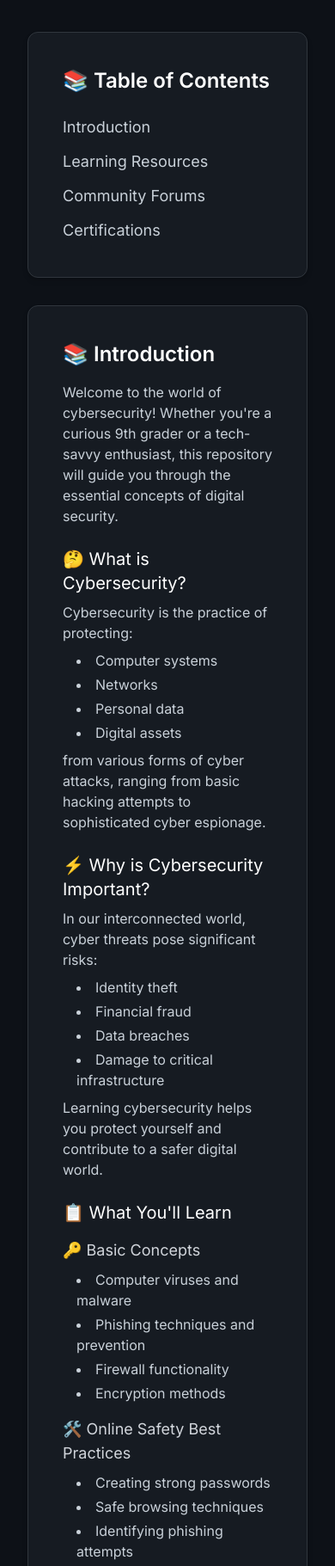
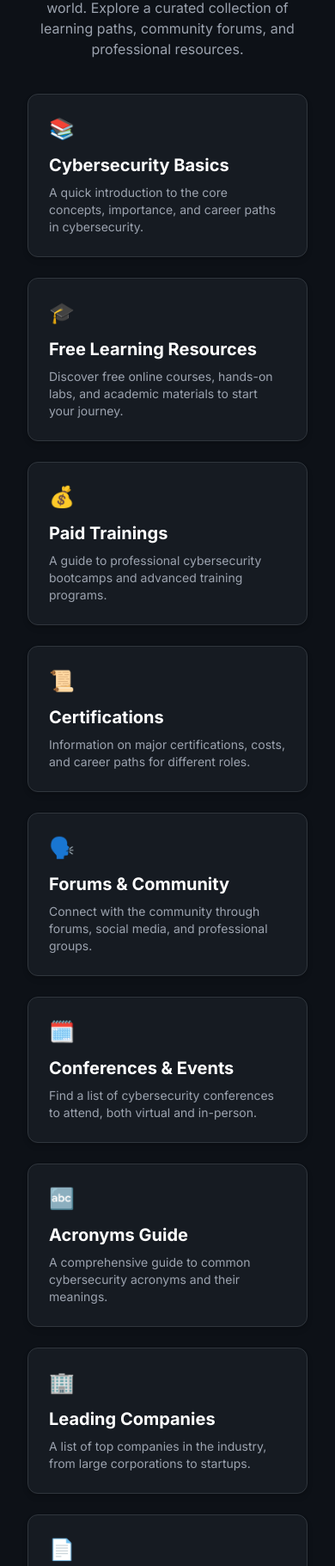
Before and after one commit to ezekielologunde/Cybersecurity, a plain HTML site: page index.html in a window 390 px wide. Shown: the part 179-2000 px from the top of the page at 86% size. Drawn offline with nearby package versions, Linux system fonts and the light colour scheme.

Commit message:
Update index.html

```diff
--- a/index.html
+++ b/index.html
@@ -3,10 +3,11 @@
 <head>
     <meta charset="UTF-8">
     <meta name="viewport" content="width=device-width, initial-scale=1.0">
-    <title>🛡️ Cybersecurity Basics</title>
+    <title>🛡️ Cybersecurity Resources Hub</title>
     <script src="https://cdn.tailwindcss.com"></script>
     <link href="https://fonts.googleapis.com/css2?family=Inter:wght@400;600;700&display=swap" rel="stylesheet">
     <style>
+        /* Base styles from the original file, slightly updated for cohesion */
         body {
             font-family: 'Inter', sans-serif;
             background-color: #0d1117; /* GitHub-like dark background */
@@ -17,161 +18,184 @@
             max-width: 900px;
             padding: 2rem;
         }
+
+        /* New custom styling for animated cards */
+        .card-link {
+            transition: transform 0.3s ease, box-shadow 0.3s ease;
+            display: block;
+            border-radius: 12px;
+            text-decoration: none;
+            overflow: hidden; /* To contain the glow animation */
+            position: relative;
+            background-color: #161b22;
+            border: 1px solid #30363d;
+            box-shadow: 0 4px 6px rgba(0, 0, 0, 0.1), 0 1px 3px rgba(0, 0, 0, 0.08);
+        }
+
+        /* Hover effects for the cards */
+        .card-link:hover {
+            transform: translateY(-5px);
+            box-shadow: 0 10px 15px rgba(0, 0, 0, 0.2), 0 4px 6px rgba(0, 0, 0, 0.1);
+        }
+
+        /* Animation for the card glow effect on hover */
+        .card-link::before {
+            content: '';
+            position: absolute;
+            top: 50%;
+            left: 50%;
+            width: 150%;
+            height: 150%;
+            background: radial-gradient(circle, #58a6ff40 0%, transparent 70%);
+            opacity: 0;
+            transform: translate(-50%, -50%) scale(0.5);
+            transition: opacity 0.3s ease, transform 0.3s ease;
+            z-index: 0;
+        }
+        .card-link:hover::before {
+            opacity: 1;
+            transform: translate(-50%, -50%) scale(1);
+        }
+
+        /* Ensure content is above the glow animation */
+        .card-content {
+            position: relative;
+            z-index: 1;
+        }
+
+        /* Styles for the "Contributing" and "Disclaimer" cards to keep original look */
         .section-card {
-            background-color: #161b22; /* Slightly lighter dark card background */
+            background-color: #161b22;
             border: 1px solid #30363d;
             border-radius: 12px;
             padding: 2.5rem;
             margin-bottom: 2rem;
             box-shadow: 0 4px 6px rgba(0, 0, 0, 0.1), 0 1px 3px rgba(0, 0, 0, 0.08);
         }
-        h1, h2 {
-            font-weight: 700;
-        }
-        a {
-            color: #58a6ff;
-            text-decoration: none;
-            transition: color 0.2s ease-in-out;
-        }
-        a:hover {
-            color: #79c0ff;
-        }
     </style>
 </head>
 <body class="antialiased">
     <div class="container mx-auto">
-        <!-- Header -->
+        <!-- Header Section -->
         <header class="text-center py-10 md:py-16">
             <h1 class="text-3xl md:text-5xl font-bold text-white mb-2">
-                🛡️ Cybersecurity Basics Repository
+                🛡️ Cybersecurity Resources Hub
             </h1>
-            <p class="text-md md:text-lg text-gray-400">Your guide to a safer digital world.</p>
+            <p class="text-md md:text-lg text-gray-400">
+                Your one-stop guide to a safer digital world. Explore a curated collection of learning paths, community forums, and professional resources.
+            </p>
         </header>
 
-        <!-- Table of Contents -->
-        <div class="section-card" id="toc">
-            <h2 class="text-2xl font-semibold mb-6 text-white">📚 Table of Contents</h2>
-            <ul class="space-y-3 md:space-y-4 text-lg">
-                <li><a href="#introduction">Introduction</a></li>
-                <li><a href="#learning-resources">Learning Resources</a></li>
-                <li><a href="#community-forums">Community Forums</a></li>
-                <li><a href="#certifications">Certifications</a></li>
-            </ul>
-        </div>
+        <!-- Main Content Grid - Links to all other files -->
+        <main class="grid grid-cols-1 md:grid-cols-2 gap-6 md:gap-8 mb-8">
 
-        <!-- Main Content Sections -->
-        <main class="space-y-8">
-            <!-- Introduction Section -->
-            <section id="introduction" class="section-card">
-                <h2 class="text-2xl font-semibold mb-4 text-white">📚 Introduction</h2>
-                <p>Welcome to the world of cybersecurity! Whether you're a curious 9th grader or a tech-savvy enthusiast, this repository will guide you through the essential concepts of digital security.</p>
+            <!-- Card for Cybersecurity Basics (original content) -->
+            <a href="index.html" class="card-link">
+                <div class="card-content p-6 flex flex-col items-start h-full">
+                    <div class="text-2xl mb-3">📚</div>
+                    <h2 class="text-xl font-bold text-white mb-2">Cybersecurity Basics</h2>
+                    <p class="text-sm text-gray-400">
+                        A quick introduction to the core concepts, importance, and career paths in cybersecurity.
+                    </p>
+                </div>
+            </a>
 
-                <h3 class="text-xl font-medium mt-6 mb-2 text-white">🤔 What is Cybersecurity?</h3>
-                <p>Cybersecurity is the practice of protecting:</p>
-                <ul class="list-disc list-inside mt-2 ml-4 space-y-1">
-                    <li>Computer systems</li>
-                    <li>Networks</li>
-                    <li>Personal data</li>
-                    <li>Digital assets</li>
-                </ul>
-                <p class="mt-2">from various forms of cyber attacks, ranging from basic hacking attempts to sophisticated cyber espionage.</p>
+            <!-- Card for Free Learning Resources -->
+            <a href="Resources.html" class="card-link">
+                <div class="card-content p-6 flex flex-col items-start h-full">
+                    <div class="text-2xl mb-3">🎓</div>
+                    <h2 class="text-xl font-bold text-white mb-2">Free Learning Resources</h2>
+                    <p class="text-sm text-gray-400">
+                        Discover free online courses, hands-on labs, and academic materials to start your journey.
+                    </p>
+                </div>
+            </a>
 
-                <h3 class="text-xl font-medium mt-6 mb-2 text-white">⚡ Why is Cybersecurity Important?</h3>
-                <p>In our interconnected world, cyber threats pose significant risks:</p>
-                <ul class="list-disc list-inside mt-2 ml-4 space-y-1">
-                    <li>Identity theft</li>
-                    <li>Financial fraud</li>
-                    <li>Data breaches</li>
-                    <li>Damage to critical infrastructure</li>
-                </ul>
-                <p class="mt-2">Learning cybersecurity helps you protect yourself and contribute to a safer digital world.</p>
+            <!-- Card for Paid Trainings -->
+            <a href="Paid Trainings.html" class="card-link">
+                <div class="card-content p-6 flex flex-col items-start h-full">
+                    <div class="text-2xl mb-3">💰</div>
+                    <h2 class="text-xl font-bold text-white mb-2">Paid Trainings</h2>
+                    <p class="text-sm text-gray-400">
+                        A guide to professional cybersecurity bootcamps and advanced training programs.
+                    </p>
+                </div>
+            </a>
 
-                <h3 class="text-xl font-medium mt-6 mb-2 text-white">📋 What You'll Learn</h3>
-                <h4 class="text-lg font-normal mt-4 mb-2 text-gray-300">🔑 Basic Concepts</h4>
-                <ul class="list-disc list-inside ml-4 space-y-1">
-                    <li>Computer viruses and malware</li>
-                    <li>Phishing techniques and prevention</li>
-                    <li>Firewall functionality</li>
-                    <li>Encryption methods</li>
-                </ul>
+            <!-- Card for Certifications -->
+            <a href="Certifications.html" class="card-link">
+                <div class="card-content p-6 flex flex-col items-start h-full">
+                    <div class="text-2xl mb-3">📜</div>
+                    <h2 class="text-xl font-bold text-white mb-2">Certifications</h2>
+                    <p class="text-sm text-gray-400">
+                        Information on major certifications, costs, and career paths for different roles.
+                    </p>
+                </div>
+            </a>
 
-                <h4 class="text-lg font-normal mt-4 mb-2 text-gray-300">🛠️ Online Safety Best Practices</h4>
-                <ul class="list-disc list-inside ml-4 space-y-1">
-                    <li>Creating strong passwords</li>
-                    <li>Safe browsing techniques</li>
-                    <li>Identifying phishing attempts</li>
-                    <li>Device security measures</li>
-                </ul>
+            <!-- Card for Forums & Community -->
+            <a href="Forums & Community.html" class="card-link">
+                <div class="card-content p-6 flex flex-col items-start h-full">
+                    <div class="text-2xl mb-3">🗣️</div>
+                    <h2 class="text-xl font-bold text-white mb-2">Forums & Community</h2>
+                    <p class="text-sm text-gray-400">
+                        Connect with the community through forums, social media, and professional groups.
+                    </p>
+                </div>
+            </a>
 
-                <h4 class="text-lg font-normal mt-4 mb-2 text-gray-300">💼 Career Paths</h4>
-                <ul class="list-disc list-inside ml-4 space-y-1">
-                    <li>Cybersecurity Analyst</li>
-                    <li>Digital Forensics Analyst</li>
-                    <li>Information Security Consultant</li>
-                    <li>Ethical Hacker</li>
-                </ul>
-            </section>
+            <!-- Card for Conferences -->
+            <a href="Conferences.html" class="card-link">
+                <div class="card-content p-6 flex flex-col items-start h-full">
+                    <div class="text-2xl mb-3">🗓️</div>
+                    <h2 class="text-xl font-bold text-white mb-2">Conferences & Events</h2>
+                    <p class="text-sm text-gray-400">
+                        Find a list of cybersecurity conferences to attend, both virtual and in-person.
+                    </p>
+                </div>
+            </a>
 
-            <!-- Learning Resources Section -->
-            <section id="learning-resources" class="section-card">
-                <h2 class="text-2xl font-semibold mb-4 text-white">🎓 Learning Resources</h2>
+            <!-- Card for Acronyms -->
+            <a href="Acronyms.html" class="card-link">
+                <div class="card-content p-6 flex flex-col items-start h-full">
+                    <div class="text-2xl mb-3">🔤</div>
+                    <h2 class="text-xl font-bold text-white mb-2">Acronyms Guide</h2>
+                    <p class="text-sm text-gray-400">
+                        A comprehensive guide to common cybersecurity acronyms and their meanings.
+                    </p>
+                </div>
+            </a>
 
-                <h3 class="text-xl font-medium mt-6 mb-2 text-white">🏃‍♂️ Start Here</h3>
-                <p>Check out the <a href="#">Cybersecurity Roadmap</a> for a structured learning path.</p>
+            <!-- Card for Leading Companies -->
+            <a href="Leading Cybersecurity Companies.html" class="card-link">
+                <div class="card-content p-6 flex flex-col items-start h-full">
+                    <div class="text-2xl mb-3">🏢</div>
+                    <h2 class="text-xl font-bold text-white mb-2">Leading Companies</h2>
+                    <p class="text-sm text-gray-400">
+                        A list of top companies in the industry, from large corporations to startups.
+                    </p>
+                </div>
+            </a>
 
-                <h3 class="text-xl font-medium mt-6 mb-2 text-white">📚 Free Certification Paths</h3>
-                <ul class="list-disc list-inside ml-4 space-y-1">
-                    <li>TryHackMe - Cyber Security 101</li>
-                    <li>ISC2 Certified in Cybersecurity</li>
-                    <li>LetsDefend - Cybersecurity for Students</li>
-                    <li>Network Fundamentals</li>
-                    <li>Cybrary Career Paths</li>
-                </ul>
+            <!-- Card for the word document -->
+            <a href="FULL Cybersecurity Resources.docx" download class="card-link">
+                <div class="card-content p-6 flex flex-col items-start h-full">
+                    <div class="text-2xl mb-3">📄</div>
+                    <h2 class="text-xl font-bold text-white mb-2">Full Resource Document</h2>
+                    <p class="text-sm text-gray-400">
+                        Download the comprehensive resource document in Word format.
+                    </p>
+                </div>
+            </a>
 
-                <h3 class="text-xl font-medium mt-6 mb-2 text-white">🔧 Hands-on Practice Platforms</h3>
-                <ul class="list-disc list-inside ml-4 space-y-1">
-                    <li>HackTheBox Academy</li>
-                    <li>TryHackMe</li>
-                </ul>
+        </main>
 
-                <h3 class="text-xl font-medium mt-6 mb-2 text-white">🚀 Advanced Learning</h3>
-                <ul class="list-disc list-inside ml-4 space-y-1">
-                    <li>Comprehensive Cybersecurity Notes</li>
-                    <li>AWS Cloud Concepts</li>
-                </ul>
-            </section>
-
-            <!-- Tips, Getting Started, and other sections -->
-            <section id="tips" class="section-card">
-                <h2 class="text-2xl font-semibold mb-4 text-white">💡 Tips for Success</h2>
-                <ul class="list-disc list-inside ml-4 space-y-1">
-                    <li>Stay consistently curious</li>
-                    <li>Practice regularly</li>
-                    <li>Keep up with cybersecurity news</li>
-                    <li>Join cybersecurity communities</li>
-                    <li>Participate in CTF competitions</li>
-                </ul>
-            </section>
-
-            <section id="getting-started" class="section-card">
-                <h2 class="text-2xl font-semibold mb-4 text-white">🌟 Getting Started</h2>
-                <ul class="list-disc list-inside ml-4 space-y-1">
-                    <li>Choose a learning path that matches your current knowledge level</li>
-                    <li>Set up a practice environment</li>
-                    <li>Join cybersecurity forums and communities</li>
-                    <li>Start with basic concepts before moving to advanced topics</li>
-                </ul>
-            </section>
-
-            <section id="stay-updated" class="section-card">
-                <h2 class="text-2xl font-semibold mb-4 text-white">🔄 Stay Updated</h2>
-                <p>Cybersecurity is an evolving field. Follow cybersecurity news sources and regularly update your knowledge to stay current with the latest threats and defense mechanisms.</p>
-            </section>
-
+        <!-- Contributing and Disclaimer Sections -->
+        <div class="space-y-8 mt-12">
             <section id="contributing" class="section-card">
                 <h2 class="text-2xl font-semibold mb-4 text-white">🤝 Contributing</h2>
                 <p>Feel free to contribute to this repository by:</p>
-                <ul class="list-disc list-inside ml-4 space-y-1">
+                <ul class="list-disc list-inside ml-4 space-y-1 mt-2">
                     <li>Suggesting new resources</li>
                     <li>Reporting broken links</li>
                     <li>Adding learning materials</li>
@@ -183,7 +207,7 @@
                 <h2 class="text-2xl font-semibold mb-4 text-white">⚠️ Disclaimer</h2>
                 <p>This repository is for educational purposes only. The knowledge gained should be used ethically and legally.</p>
             </section>
-        </main>
+        </div>
 
         <!-- Footer -->
         <footer class="text-center py-8 text-gray-500 text-sm mt-8">
```
